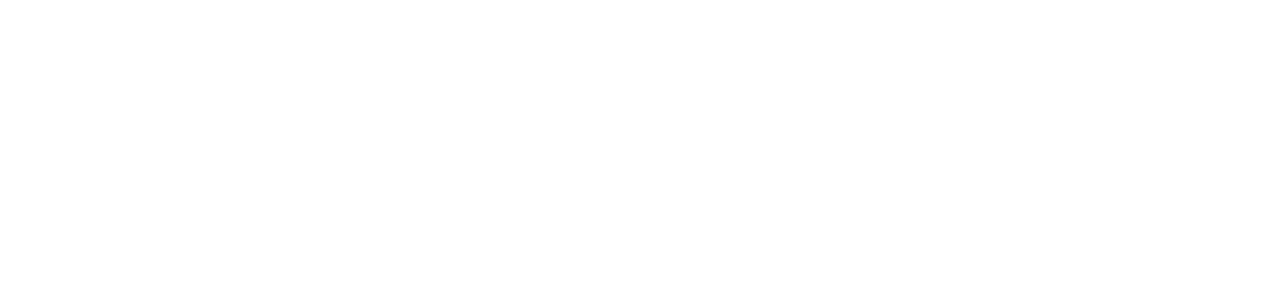
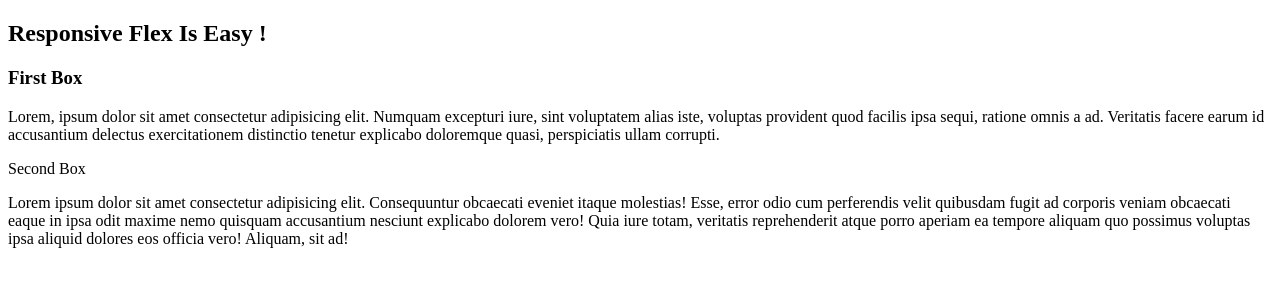
Before and after one commit to mahidulkabir/responsive-flex-practice, a plain HTML site: page index.html in a window 1280 px wide. Drawn offline with Linux system fonts and the light colour scheme.

Commit message:
added container

```diff
--- a/index.html
+++ b/index.html
@@ -6,6 +6,15 @@
     <title>Responsive Flex</title>
 </head>
 <body>
-
+    <h2>Responsive Flex Is Easy !</h2>
+    <div class="container">
+        <div class="box">
+            <h3>First Box</h3>
+            <p>Lorem, ipsum dolor sit amet consectetur adipisicing elit. Numquam excepturi iure, sint voluptatem alias iste, voluptas provident quod facilis ipsa sequi, ratione omnis a ad. Veritatis facere earum id accusantium delectus exercitationem distinctio tenetur explicabo doloremque quasi, perspiciatis ullam corrupti.</p>
+        </div>
+        <div class="box"></div>
+        <head>Second Box</head>
+        <p>Lorem ipsum dolor sit amet consectetur adipisicing elit. Consequuntur obcaecati eveniet itaque molestias! Esse, error odio cum perferendis velit quibusdam fugit ad corporis veniam obcaecati eaque in ipsa odit maxime nemo quisquam accusantium nesciunt explicabo dolorem vero! Quia iure totam, veritatis reprehenderit atque porro aperiam ea tempore aliquam quo possimus voluptas ipsa aliquid dolores eos officia vero! Aliquam, sit ad!</p>
+    </div>
 </body>
 </html>
```
